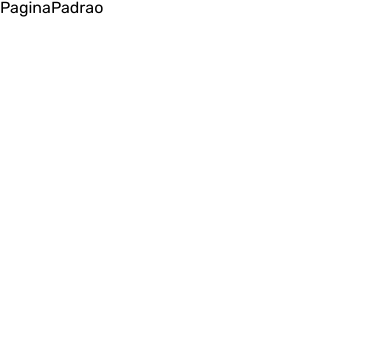
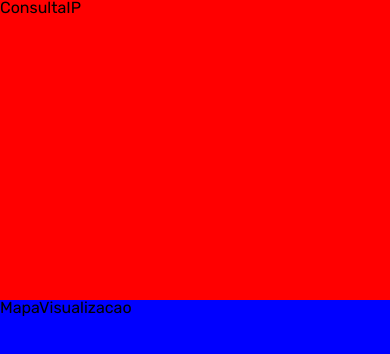
Before and after one commit to tenoriobn/ipaddresstracker, a React (Vite) app: page / in a window 390 px wide. Shown: the top 354 px of the page. Built offline with nearby package versions, Linux system fonts and the light colour scheme; the HTML template or start-up script is replaced by a standard one.

Commit message:
Criando estrutura responsiva da PaginaPadrao com grid

```diff
--- /dev/null
+++ b/src/components/ConsultaIP/index.tsx
@@ -0,0 +1,13 @@
+import styled from "styled-components"
+
+const Cabecalho = styled.header`
+  background-color: red;
+`
+
+export default function ConsultaIP() {
+  return (
+    <Cabecalho>
+      ConsultaIP
+    </Cabecalho>
+  )
+}
--- /dev/null
+++ b/src/components/MapaVisualizacao/index.tsx
@@ -0,0 +1,13 @@
+import styled from "styled-components"
+
+const Conteudo = styled.main`
+  background-color: blue;
+`
+
+export default function MapaVisualizacao() {
+  return (
+    <Conteudo>
+      MapaVisualizacao
+    </Conteudo>
+  )
+}
--- a/src/page/index.tsx
+++ b/src/page/index.tsx
@@ -1,10 +1,26 @@
-import { ThemeProvider } from "styled-components";
+import styled, { ThemeProvider } from "styled-components";
 import theme from "src/theme";
+import ConsultaIP from "src/components/ConsultaIP";
+import MapaVisualizacao from "src/components/MapaVisualizacao";
+
+const Container = styled.div`
+  display: grid;
+  grid-template-rows: 300px auto;
+
+  min-height: 100vh;
+
+  @media (min-width: 992px) {
+    grid-template-rows: 280px auto;
+  }
+`;
 
 export default function PaginaPadrao() {
   return (
     <ThemeProvider theme={theme}>
-      <h2>PaginaPadrao</h2>
+      <Container>
+        <ConsultaIP />
+        <MapaVisualizacao />
+      </Container>
     </ThemeProvider>
   )
 }
```
